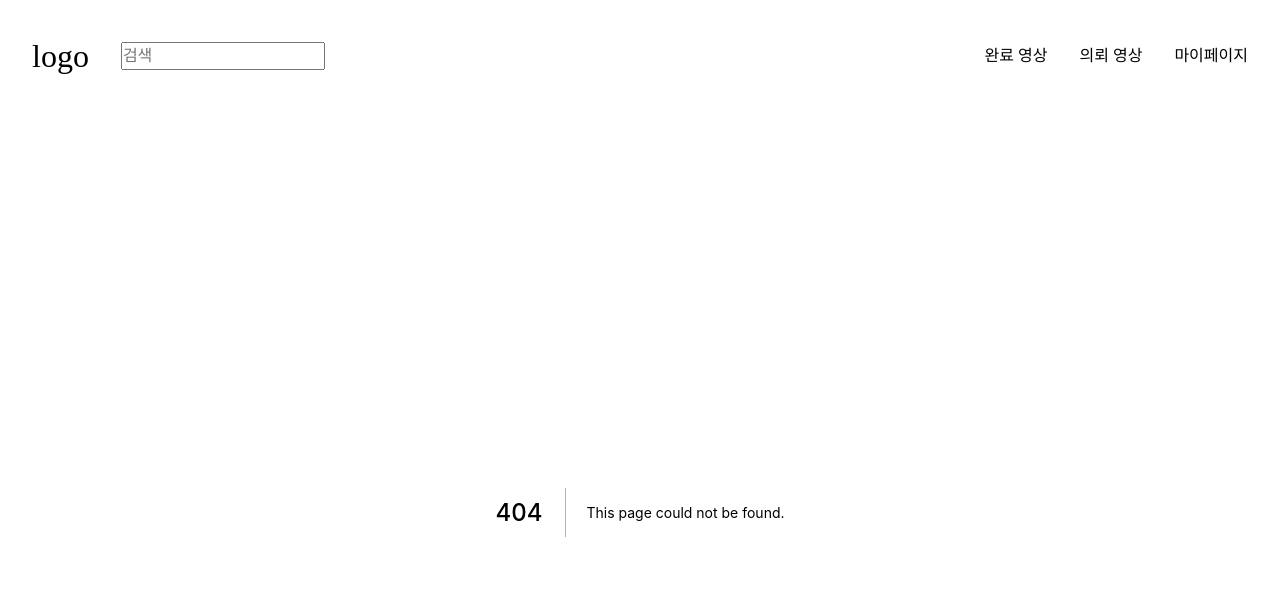
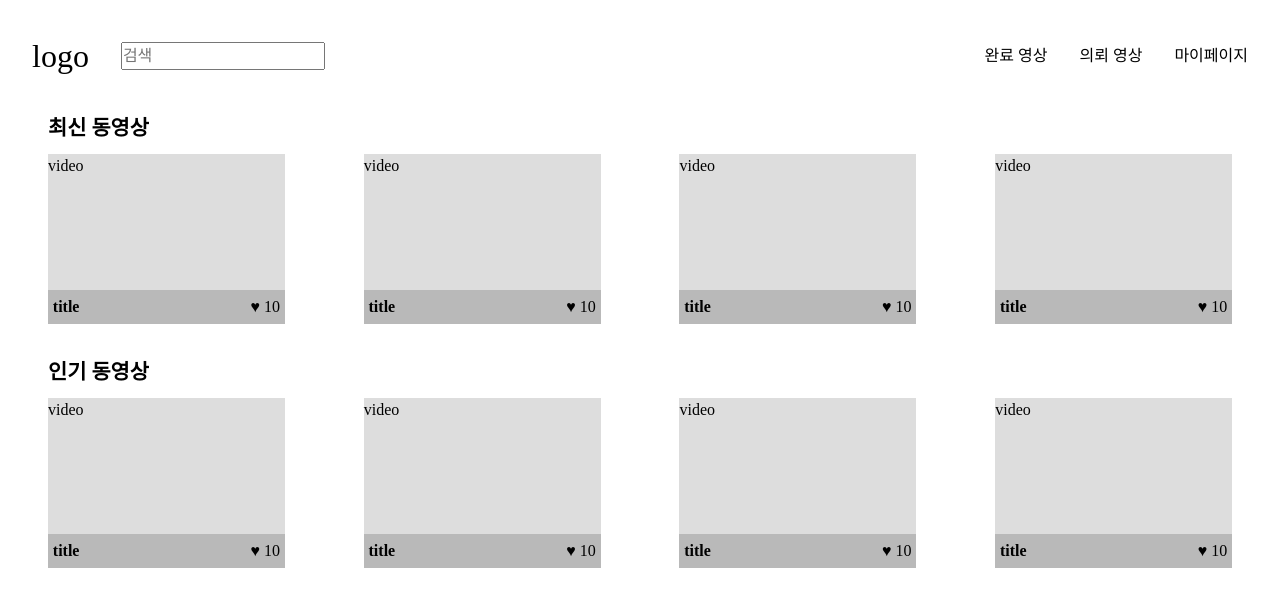
Before and after one commit to LTH-panda/dara-client, a Next.js app: page /main in a window 1280 px wide. Before the commit this address had no page. Shown: the top 606 px of the page. Built offline with nearby package versions, Linux system fonts and the light colour scheme; what emotion-reset would draw is missing.

Commit message:
ADD: VideoCard, VideoList 레이아웃

```diff
--- a/src/components/modules/VideoCard/index.tsx
+++ b/src/components/modules/VideoCard/index.tsx
@@ -1,10 +1,23 @@
 import React from "react";
-import internal from "stream";
 import * as S from "./style";
 
 type VideoProps = {
   video: string;
   title: string;
   like: number;
-  onChange: React.ChangeEventHandler<HTMLInputElement>;
+  // onChange: React.ChangeEventHandler<HTMLInputElement>;
 };
+
+function VideoCard({ video, title, like }: VideoProps) {
+  return (
+    <S.VideoBlock>
+      <S.VideoSection>{video}</S.VideoSection>
+      <S.TitleSection>
+        <S.VideoCardTitle>{title}</S.VideoCardTitle>
+        <S.VideoCardLike>♥︎ {like}</S.VideoCardLike>
+      </S.TitleSection>
+    </S.VideoBlock>
+  );
+}
+
+export default VideoCard;
--- a/src/components/modules/VideoCard/style.ts
+++ b/src/components/modules/VideoCard/style.ts
@@ -0,0 +1,26 @@
+import styled from "@emotion/styled";
+
+export const VideoBlock = styled.div`
+  width: 20%;
+`;
+
+export const VideoSection = styled.div`
+  height: 8.5rem;
+  background-color: #ddd;
+`;
+
+export const TitleSection = styled.div`
+  background-color: #b9b9b9;
+  padding: 0.3rem;
+  display: flex;
+  justify-content: space-between;
+`;
+
+export const VideoCardTitle = styled.span`
+  font-size: 1rem;
+  font-weight: 600;
+`;
+
+export const VideoCardLike = styled.span`
+  font-size: 1rem;
+`;
--- a/src/components/modules/index.ts
+++ b/src/components/modules/index.ts
@@ -1 +1,2 @@
 export { default as Header } from "./Header";
+export { default as VideoCard } from "./VideoCard";
--- /dev/null
+++ b/src/components/templates/Video/MainVideoList/index.tsx
@@ -0,0 +1,24 @@
+import React from "react";
+import { VideoCard } from "components/modules";
+import * as S from "./style";
+
+type MainVideoListProps = {
+  title: string;
+  // onChange: React.ChangeEventHandler<HTMLInputElement>;
+};
+
+function MainVideoList({ title }: MainVideoListProps) {
+  return (
+    <S.VideoListContainer>
+      <S.ListTitle>{title}</S.ListTitle>
+      <S.VideoListBlock>
+        <VideoCard title="title" video="video" like={10} />
+        <VideoCard title="title" video="video" like={10} />
+        <VideoCard title="title" video="video" like={10} />
+        <VideoCard title="title" video="video" like={10} />
+      </S.VideoListBlock>
+    </S.VideoListContainer>
+  );
+}
+
+export default MainVideoList;
--- /dev/null
+++ b/src/components/templates/Video/MainVideoList/style.ts
@@ -0,0 +1,17 @@
+import styled from "@emotion/styled";
+
+export const VideoListContainer = styled.div`
+  width: 100%;
+  margin-bottom: 2rem;
+`;
+
+export const ListTitle = styled.div`
+  margin-bottom: 0.7rem;
+  font-size: 1.3rem;
+  font-weight: bold;
+`;
+
+export const VideoListBlock = styled.div`
+  display: flex;
+  justify-content: space-between;
+`;
--- /dev/null
+++ b/src/pages/main/index.tsx
@@ -0,0 +1,19 @@
+import styled from "@emotion/styled";
+import MainVideoList from "components/templates/Video/MainVideoList";
+import React from "react";
+
+function MainPage() {
+  return (
+    <Container>
+      <MainVideoList title="최신 동영상" />
+      <MainVideoList title="인기 동영상" />
+    </Container>
+  );
+}
+
+export default MainPage;
+
+const Container = styled.div`
+  padding: 0 3rem;
+  margin: auto;
+`;
```
